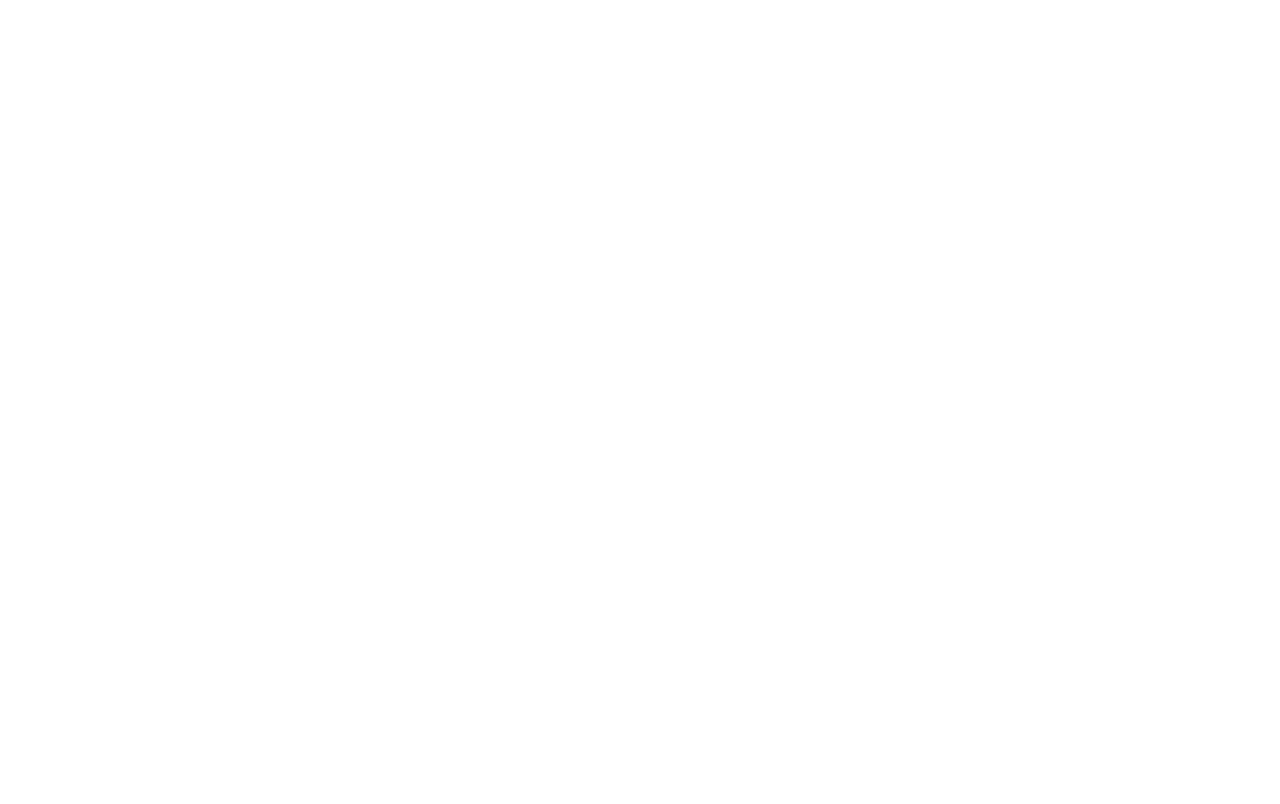
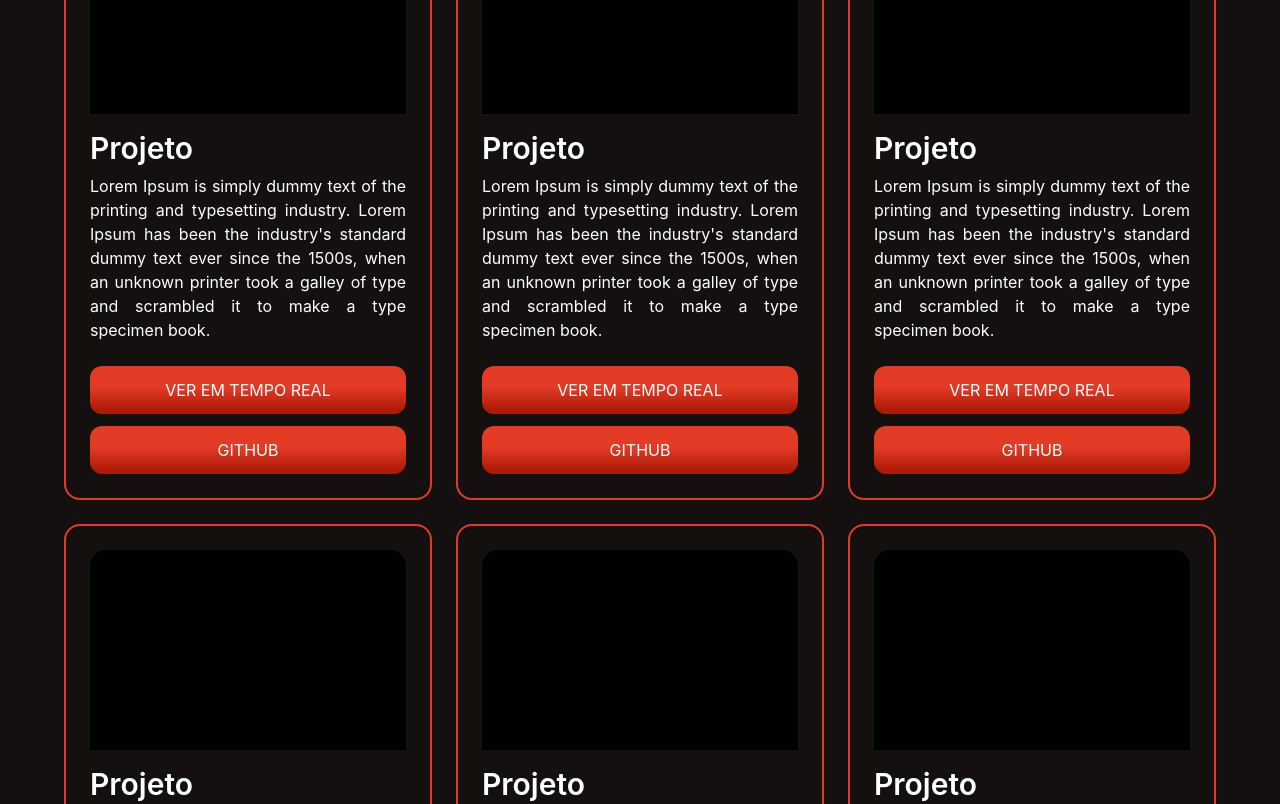
Before and after one commit to rafaellbecom/portfoli, a React (Create React App) app: page / in a window 1280 px wide. Shown: the part 1820-2624 px from the top of the page. Before the commit the page ends 1560 px from the top, so only its background shows below. Built offline with nearby package versions, Linux system fonts and the light colour scheme.

Commit message:
:sparkless: Add: Seção projetos e componente projeto, /components/projetos/Projetos.tsx and /components/projetos/Projeto.tsx

```diff
--- a/src/App.tsx
+++ b/src/App.tsx
@@ -1,6 +1,7 @@
 import { Header } from 'components/Header/Nav/Header';
 import { Display } from 'components/Display/Display';
 import { SobreMim } from 'components/SobreMim/SobreMim'
+import { Projetos } from 'components/Projetos/Projetos'
 
 export default function App() {
   return (
@@ -8,6 +9,7 @@
       <Header></Header>
       <Display></Display>
       <SobreMim></SobreMim>
+      <Projetos></Projetos>
     </main>
   );
 }
--- /dev/null
+++ b/src/components/Projetos/Projeto.tsx
@@ -0,0 +1,17 @@
+export function Projeto(){
+    return(
+        <div className="projeto w-full h-auto border-2 border-reddark rounded-2xl p-6">
+            <div className="imageProjeto w-full h-[200px] bg-black rounded-t-2xl">
+
+            </div>
+
+            <h2 className="text-white text-3xl font-semibold mt-4">Projeto</h2>
+            <p className="mt-2 text-white text-justify">Lorem Ipsum is simply dummy text of the printing and typesetting industry. Lorem Ipsum has been the industry's standard dummy text ever since the 1500s, when an unknown printer took a galley of type and scrambled it to make a type specimen book.</p>
+
+            <div className="buttons flex flex-col justify-center items-center mt-6 gap-3">
+                <button className="button w-full">Ver em tempo real</button>
+                <button className="button w-full">Github</button>
+            </div>
+        </div>
+    )
+}
--- /dev/null
+++ b/src/components/Projetos/Projetos.tsx
@@ -0,0 +1,20 @@
+import { Projeto } from 'components/Projetos/Projeto'
+
+export function Projetos(){
+    return(
+        <div className="projetos bg-[#141010] py-[60px]">
+            <div className="container">
+                <h1 className="text-white text-4xl font-regular">Meu <span className="font-bold">portfólio</span></h1>
+
+                <div className="grid-projetos grid grid-cols-3 gap-6 mt-12">
+                    <Projeto></Projeto>
+                    <Projeto></Projeto>
+                    <Projeto></Projeto>
+                    <Projeto></Projeto>
+                    <Projeto></Projeto>
+                    <Projeto></Projeto>
+                </div>
+            </div>
+        </div>
+    )
+}
```
